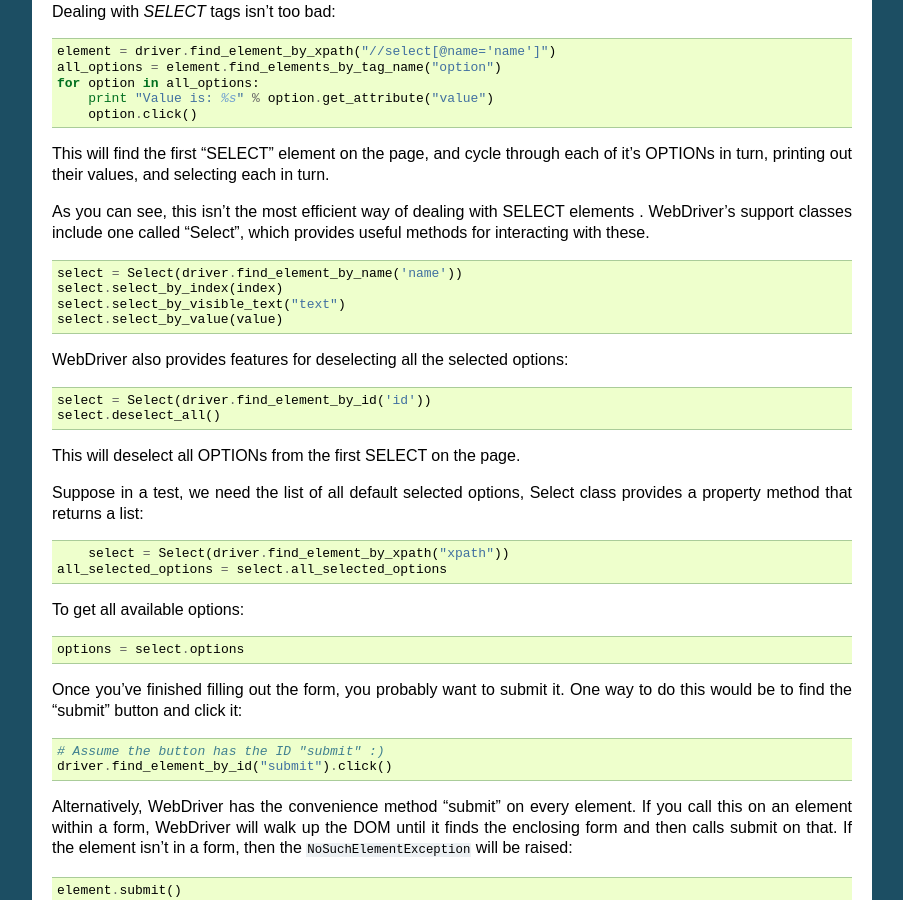
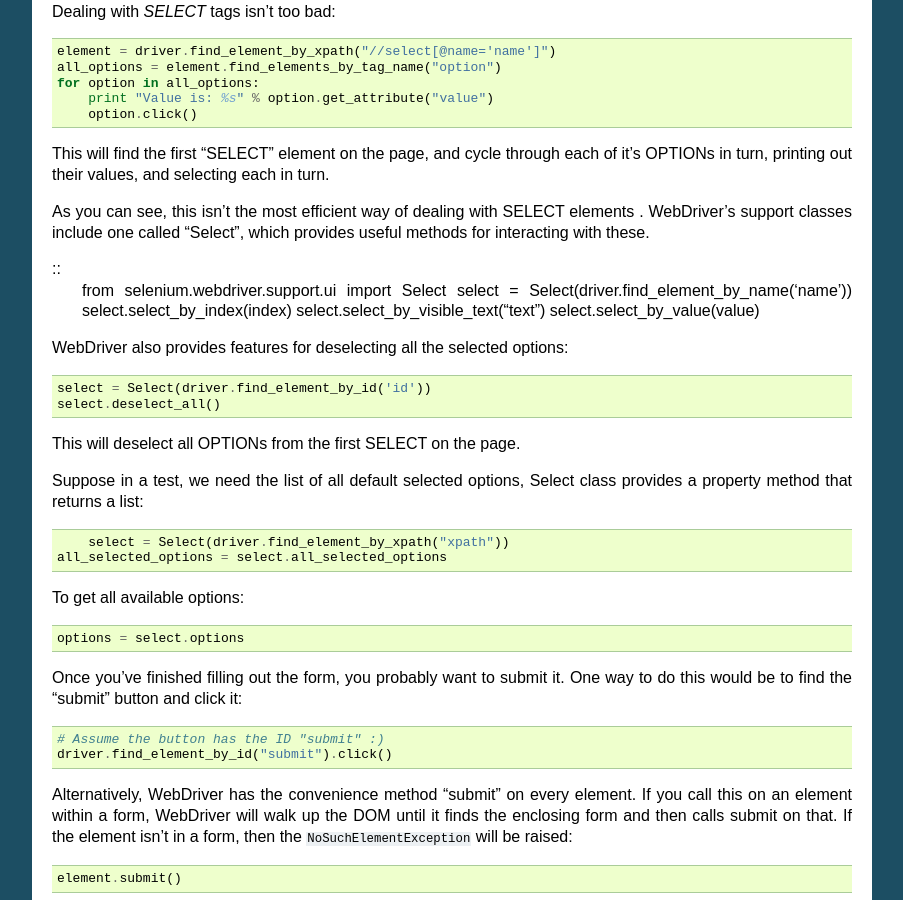
Before and after one commit to baijum/selenium-python, a Sphinx documentation site: the page built from source/navigating.rst, in a window 1280 px wide and 900 px high, scrolled down 1167 px. Shown: the whole window, without its empty margins (198-1101 px from the left). Built offline with Sphinx 7.4.7, drawn with Linux system fonts in a browser that asks for light colours.

Commit message:
'import Select'
'from selenium.webdriver.support.ui import Select'  is necessary but the document doesn't say so

```diff
--- a/source/navigating.rst
+++ b/source/navigating.rst
@@ -93,7 +93,7 @@ include one called "Select", which provides useful methods for
 interacting with these.
 
 ::
-
+    from selenium.webdriver.support.ui import Select
     select = Select(driver.find_element_by_name('name'))
     select.select_by_index(index)
     select.select_by_visible_text("text")
```
